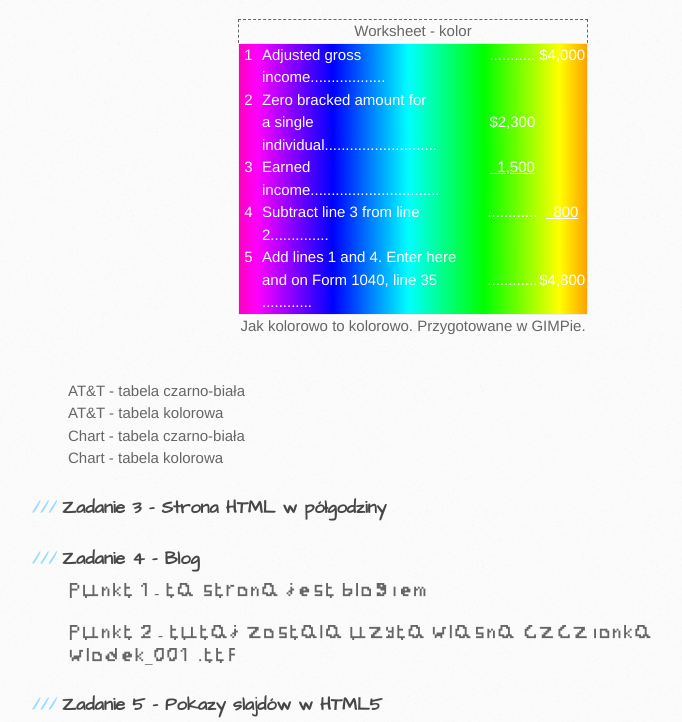
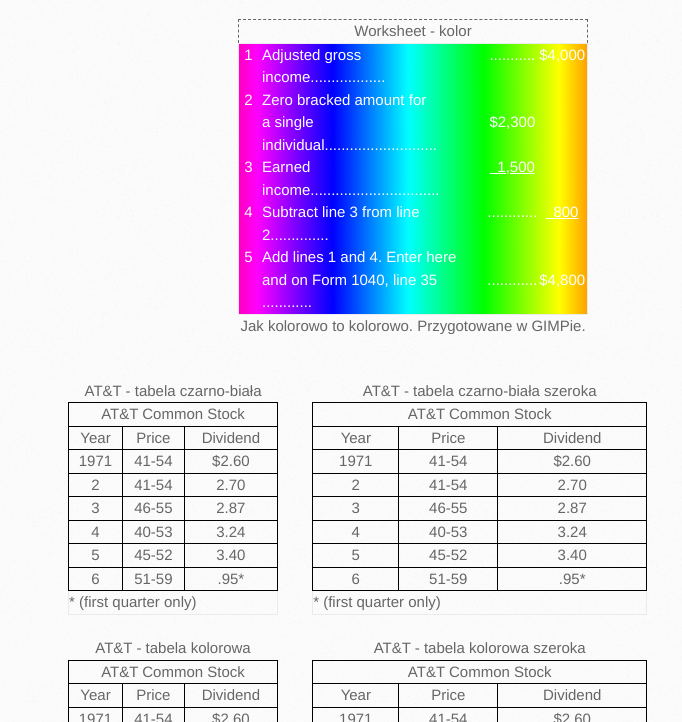
Before and after one commit to wmyszke/HCJ, a plain HTML site: page index.html in a window 1280 px wide. Shown: the part 2736-3458 px from the top of the page, without its empty margins (102-784 px from the left). Drawn offline with Linux system fonts and the light colour scheme.

Commit message:
atit_czb

```diff
--- a/css_zadania/zad2.css
+++ b/css_zadania/zad2.css
@@ -205,3 +205,21 @@
 #Worksheet_kolor p {
 	text-align:center;
 }
+
+table.tabelki_inline {
+	display: inline-table;
+}
+#table_atit_pierwsza{
+	width:210px;
+
+}
+#table_atit_druga {
+	width:335px;
+	margin-left: 30px;
+}
+td.tfoot_tr {
+	border-right:0px none;
+	border-bottom:0px none;
+	border-left:0px none;
+	text-align:left;
+}
--- a/index.html
+++ b/index.html
@@ -137,42 +137,42 @@
 	<tbody>
 		<tr>
 			<td>Squab</td>
-			<td>Poussin</td>
+			<td class="pochyla">Poussin</td>
 			<td>2</td>
 			<td> &frac34; to 1</td>
 			<td>Broil, Grill, Roast</td>
 		</tr>
 		<tr>
 			<td>Broiler</td>
-			<td>Poulet Nouveau</td>
+			<td class="pochyla">Poulet Nouveau</td>
 			<td>2 to 3</td>
 			<td>1&frac12; to 2&frac12;</td>
 			<td>Broil, Grill, Roast</td>
 		</tr>
 		<tr>
 			<td>Fryer</td>
-			<td>Poulet Reine</td>
+			<td class="pochyla">Poulet Reine</td>
 			<td>3 to 5</td>
 			<td>2 to 3</td>
 			<td>Fry, Saut&eacute;, Roast</td>
 		</tr>
 		<tr>
 			<td>Roaster</td>
-			<td>Poularde</td>
+			<td class="pochyla">Poularde</td>
 			<td>5&frac12; to 9</td>
 			<td>Over 3</td>
 			<td>Roast, Poach, Fricassee</td>
 		</tr>
 		<tr>
 			<td>Fowl</td>
-			<td>Poule de l'Ann&eacute;e</td>
+			<td class="pochyla">Poule de l'Ann&eacute;e</td>
 			<td>10 to 12</td>
 			<td>Over 3</td>
 			<td>Stew, Fricassee</td>
 		</tr>
 		<tr>
 			<td>Rooster</td>
-			<td>Coq</td>
+			<td class="pochyla">Coq</td>
 			<td>Over 12</td>
 			<td>Over 3</td>
 			<td>Soup stock, Forcemeat</td>
@@ -559,11 +559,213 @@
 </div>
 <br />
 
+<div id="ATiT_czb">
+	<table id="table_atit_pierwsza" class="tabelki_inline">
+		<caption>AT&amp;T - tabela czarno-biała</caption>
+		<thead>
+			<tr>
+				<td colspan="3">AT&T Common Stock</td>
+			</tr>
+			<tr>
+				<td>Year</td>
+				<td>Price</td>
+				<td>Dividend</td>
+			</tr>
+		</thead>
+		<tbody>
+			<tr>
+				<td>1971</td>
+				<td>41-54</td>
+				<td>$2.60</td>
+			</tr>
+			<tr>
+				<td>2</td>
+				<td>41-54</td>
+				<td>2.70</td>
+			</tr>
+			<tr>
+				<td>3</td>
+				<td>46-55</td>
+				<td>2.87</td>
+			</tr>
+			<tr>
+				<td>4</td>
+				<td>40-53</td>
+				<td>3.24</td>
+			</tr>
+			<tr>
+				<td>5</td>
+				<td>45-52</td>
+				<td>3.40</td>
+			</tr>
+			<tr>
+				<td>6</td>
+				<td>51-59</td>
+				<td>.95*</td>
+			</tr>
+		</tbody>
+		<tfoot>
+			<tr>
+				<td  class="tfoot_tr" colspan="3">* (first quarter only)</td>
+			</tr>
+		</tfoot>
+	</table>
+	<table id="table_atit_druga" class="tabelki_inline">
+		<caption>AT&amp;T - tabela czarno-biała szeroka</caption>
+		<thead>
+			<tr>
+				<td colspan="3">AT&T Common Stock</td>
+			</tr>
+			<tr>
+				<td>Year</td>
+				<td>Price</td>
+				<td>Dividend</td>
+			</tr>
+		</thead>
+		<tbody>
+			<tr>
+				<td>1971</td>
+				<td>41-54</td>
+				<td>$2.60</td>
+			</tr>
+			<tr>
+				<td>2</td>
+				<td>41-54</td>
+				<td>2.70</td>
+			</tr>
+			<tr>
+				<td>3</td>
+				<td>46-55</td>
+				<td>2.87</td>
+			</tr>
+			<tr>
+				<td>4</td>
+				<td>40-53</td>
+				<td>3.24</td>
+			</tr>
+			<tr>
+				<td>5</td>
+				<td>45-52</td>
+				<td>3.40</td>
+			</tr>
+			<tr>
+				<td>6</td>
+				<td>51-59</td>
+				<td>.95*</td>
+			</tr>
+		</tbody>
+		<tfoot>
+			<tr>
+				<td class="tfoot_tr" colspan="3">* (first quarter only)</td>
+			</tr>
+		</tfoot>
+	</table>
+</div>
+<br />
 
-<div>AT&amp;T - tabela czarno-biała</div>
-
-<div>AT&amp;T - tabela kolorowa</div>
-
+<div id="ATiT_czb">
+	<table id="table_atit_pierwsza" class="tabelki_inline">
+		<caption>AT&amp;T - tabela kolorowa</caption>
+		<thead>
+			<tr>
+				<td colspan="3">AT&T Common Stock</td>
+			</tr>
+			<tr>
+				<td>Year</td>
+				<td>Price</td>
+				<td>Dividend</td>
+			</tr>
+		</thead>
+		<tbody>
+			<tr>
+				<td>1971</td>
+				<td>41-54</td>
+				<td>$2.60</td>
+			</tr>
+			<tr>
+				<td>2</td>
+				<td>41-54</td>
+				<td>2.70</td>
+			</tr>
+			<tr>
+				<td>3</td>
+				<td>46-55</td>
+				<td>2.87</td>
+			</tr>
+			<tr>
+				<td>4</td>
+				<td>40-53</td>
+				<td>3.24</td>
+			</tr>
+			<tr>
+				<td>5</td>
+				<td>45-52</td>
+				<td>3.40</td>
+			</tr>
+			<tr>
+				<td>6</td>
+				<td>51-59</td>
+				<td>.95*</td>
+			</tr>
+		</tbody>
+		<tfoot>
+			<tr>
+				<td  class="tfoot_tr" colspan="3">* (first quarter only)</td>
+			</tr>
+		</tfoot>
+	</table>
+	<table id="table_atit_druga" class="tabelki_inline">
+		<caption>AT&amp;T - tabela kolorowa szeroka</caption>
+		<thead>
+			<tr>
+				<td colspan="3">AT&T Common Stock</td>
+			</tr>
+			<tr>
+				<td>Year</td>
+				<td>Price</td>
+				<td>Dividend</td>
+			</tr>
+		</thead>
+		<tbody>
+			<tr>
+				<td>1971</td>
+				<td>41-54</td>
+				<td>$2.60</td>
+			</tr>
+			<tr>
+				<td>2</td>
+				<td>41-54</td>
+				<td>2.70</td>
+			</tr>
+			<tr>
+				<td>3</td>
+				<td>46-55</td>
+				<td>2.87</td>
+			</tr>
+			<tr>
+				<td>4</td>
+				<td>40-53</td>
+				<td>3.24</td>
+			</tr>
+			<tr>
+				<td>5</td>
+				<td>45-52</td>
+				<td>3.40</td>
+			</tr>
+			<tr>
+				<td>6</td>
+				<td>51-59</td>
+				<td>.95*</td>
+			</tr>
+		</tbody>
+		<tfoot>
+			<tr>
+				<td class="tfoot_tr" colspan="3">* (first quarter only)</td>
+			</tr>
+		</tfoot>
+	</table>
+</div>
+<br />
 <div>Chart - tabela czarno-biała</div>
 
 <div>Chart - tabela kolorowa</div>
```
